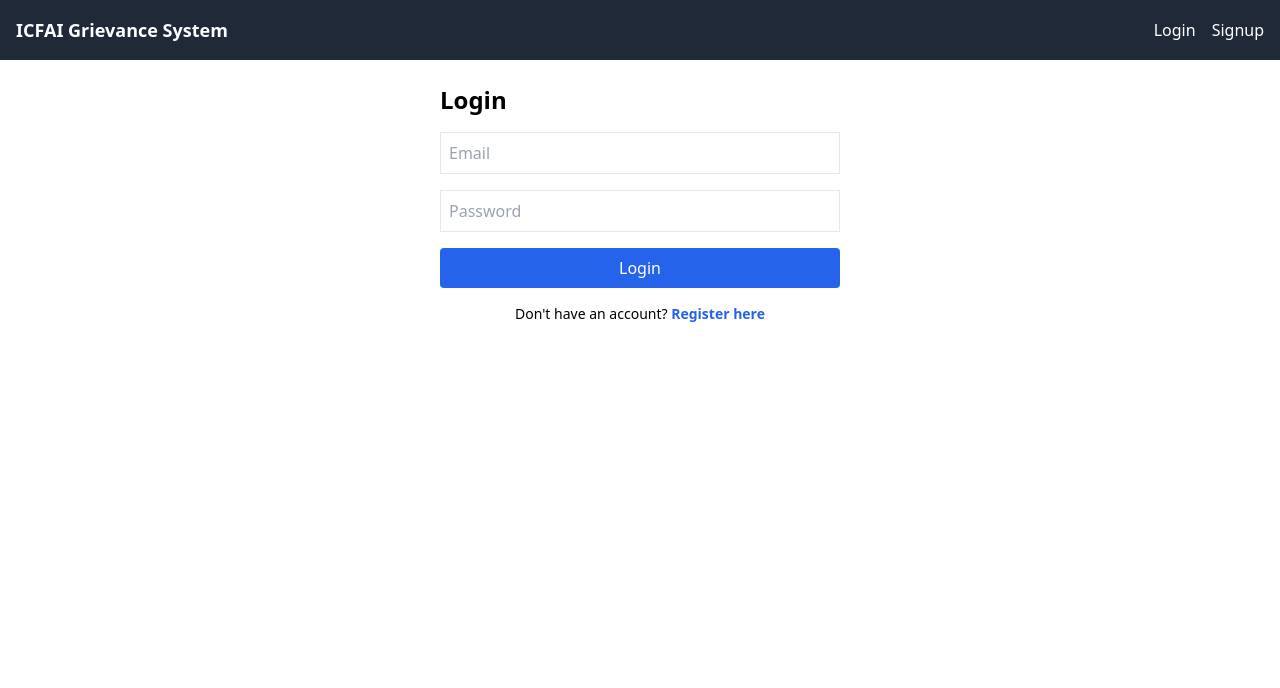
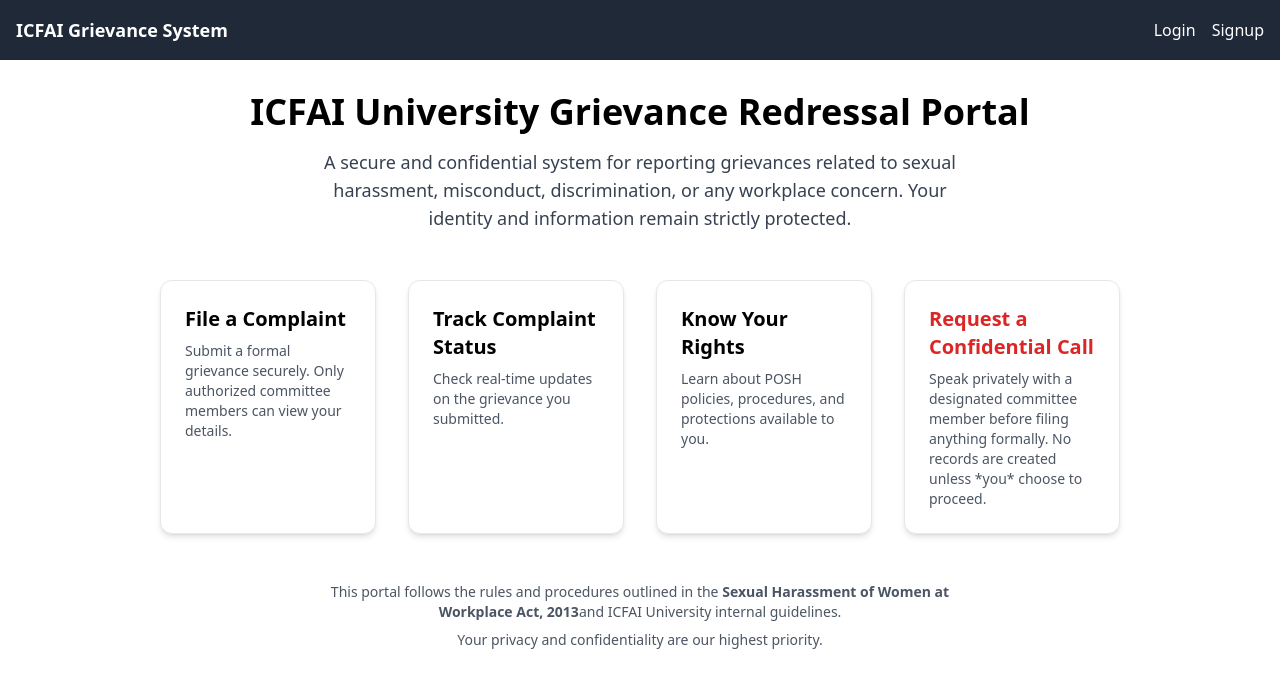
Before and after one commit to Pratham179/icfai-grievance-system, a React (Vite) app in the folder client/: page / in a window 1280 px wide. Shown: the top 688 px of the page. Built offline with nearby package versions, Linux system fonts and the light colour scheme.

Commit message:
Home page added

```diff
--- a/client/src/App.jsx
+++ b/client/src/App.jsx
@@ -8,6 +8,8 @@
 import AdminPanel from "./pages/AdminPanel";
 import FAQ from "./pages/FAQ";
 import Timeline from "./pages/Timeline";
+import Home from "./pages/Home";
+
 
 import ProtectedRoute from "./components/ProtectedRoute";
 import Navbar from "./components/Navbar";
@@ -18,12 +20,13 @@
       <Navbar />
 
       <Routes>
-        <Route path="/" element={<Login />} />
+        <Route path="/" element={<Home />} />
 
         <Route path="/login" element={<Login />} />
         <Route path="/signup" element={<Signup />} />
         <Route path="/faq" element={<FAQ />} />
         <Route path="/timeline" element={<Timeline />} />
+
 
 
         <Route
--- a/client/src/components/Navbar.jsx
+++ b/client/src/components/Navbar.jsx
@@ -39,6 +39,8 @@
             <Link to="/track" className="hover:underline">Track Complaint</Link>
             <Link to="/faq" className="hover:underline">FAQ</Link>
             <Link to="/timeline" className="hover:underline">Timeline</Link>
+            {/* <Link to="/" className="hover:underline">Home</Link> */}
+
 
 
             {/* 🔥 Logout Button */}
--- /dev/null
+++ b/client/src/pages/Home.jsx
@@ -0,0 +1,83 @@
+export default function Home() {
+  return (
+    <div className="p-8 max-w-5xl mx-auto">
+      {/* HERO SECTION */}
+      <div className="text-center mb-12">
+        <h1 className="text-4xl font-bold mb-4">
+          ICFAI University Grievance Redressal Portal
+        </h1>
+
+        <p className="text-gray-700 text-lg max-w-2xl mx-auto">
+          A secure and confidential system for reporting grievances related to
+          sexual harassment, misconduct, discrimination, or any workplace
+          concern. Your identity and information remain strictly protected.
+        </p>
+      </div>
+
+      {/* CARDS SECTION */}
+      <div className="grid grid-cols-1 sm:grid-cols-2 lg:grid-cols-4 gap-8">
+        {/* CARD 1 - File Complaint */}
+        <a
+          href="/file"
+          className="block p-6 rounded-xl shadow-md border hover:shadow-lg transition bg-white"
+        >
+          <h2 className="text-xl font-semibold mb-2">File a Complaint</h2>
+          <p className="text-gray-600 text-sm">
+            Submit a formal grievance securely. Only authorized committee
+            members can view your details.
+          </p>
+        </a>
+
+        {/* CARD 2 - Track Complaint */}
+        <a
+          href="/track"
+          className="block p-6 rounded-xl shadow-md border hover:shadow-lg transition bg-white"
+        >
+          <h2 className="text-xl font-semibold mb-2">Track Complaint Status</h2>
+          <p className="text-gray-600 text-sm">
+            Check real-time updates on the grievance you submitted.
+          </p>
+        </a>
+
+        {/* CARD 3 - Know Your Rights */}
+        <a
+          href="/faq"
+          className="block p-6 rounded-xl shadow-md border hover:shadow-lg transition bg-white"
+        >
+          <h2 className="text-xl font-semibold mb-2">Know Your Rights</h2>
+          <p className="text-gray-600 text-sm">
+            Learn about POSH policies, procedures, and protections available to
+            you.
+          </p>
+        </a>
+
+        {/* CARD 4 - Request a Confidential Call */}
+        <a
+          href="/request-call"
+          className="block p-6 rounded-xl shadow-md border hover:shadow-lg transition bg-white"
+        >
+          <h2 className="text-xl font-semibold mb-2 text-red-600">
+            Request a Confidential Call
+          </h2>
+          <p className="text-gray-600 text-sm">
+            Speak privately with a designated committee member before filing
+            anything formally. No records are created unless *you* choose to
+            proceed.
+          </p>
+        </a>
+      </div>
+
+      {/* FOOTER NOTE */}
+      <div className="mt-12 text-center text-gray-600 text-sm max-w-2xl mx-auto">
+        <p>
+          This portal follows the rules and procedures outlined in the
+          <strong> Sexual Harassment of Women at Workplace Act, 2013</strong>
+          and ICFAI University internal guidelines.
+        </p>
+        <p className="mt-2">
+          Your privacy and confidentiality are our highest priority.
+        </p>
+      </div>
+    </div>
+  );
+}
```
